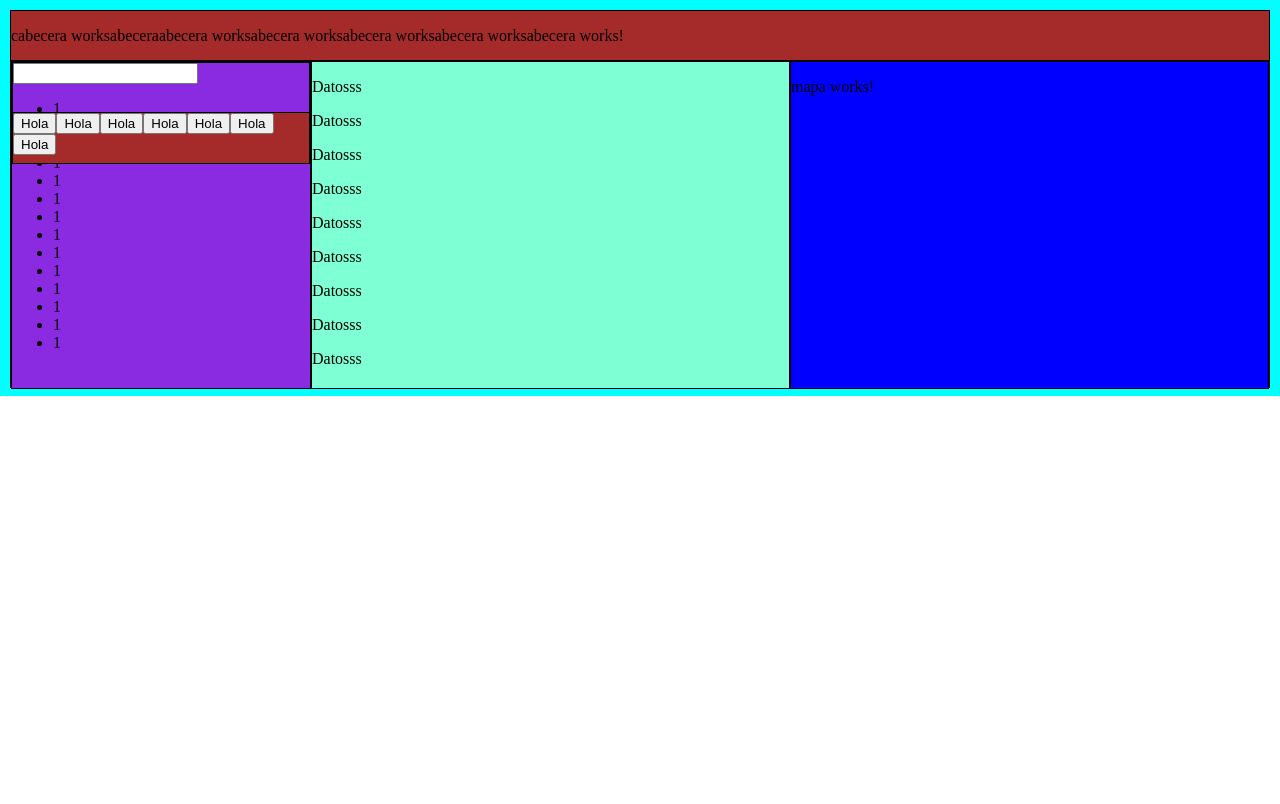
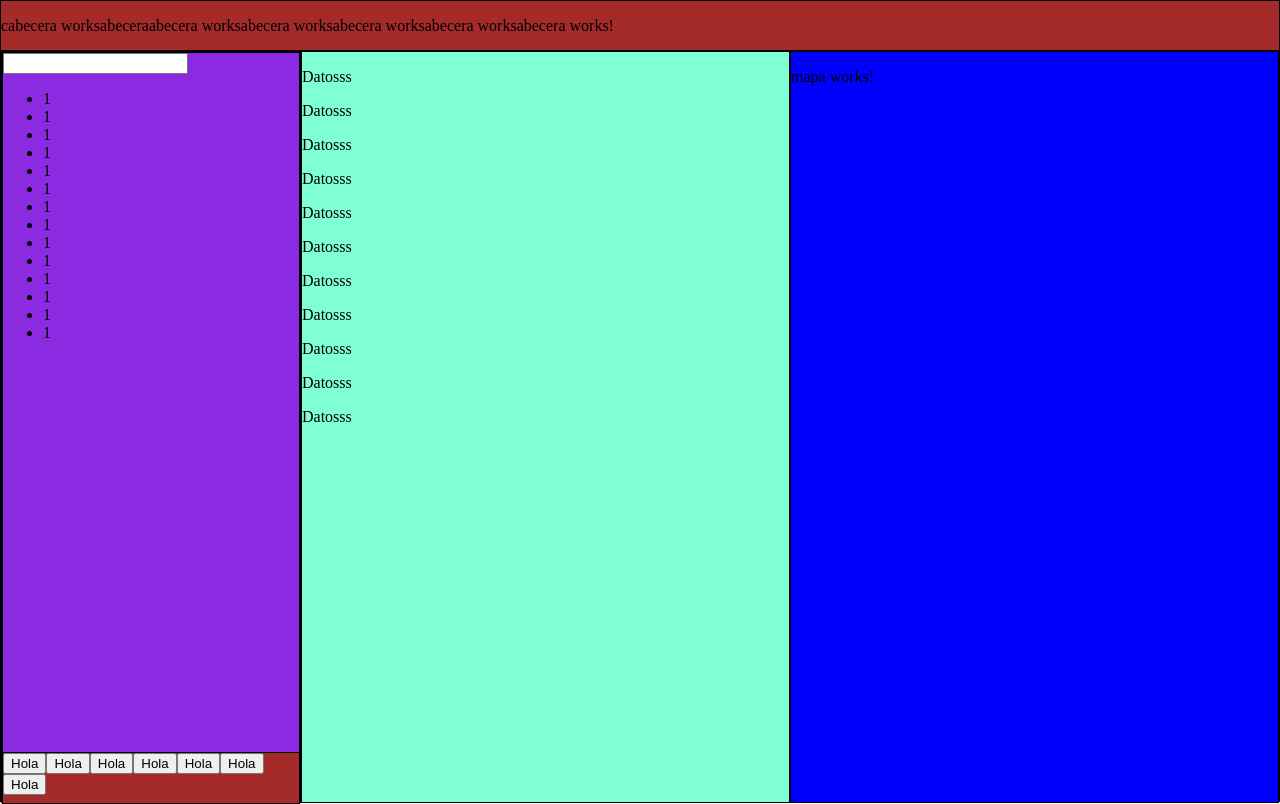
Before and after one commit to Lupa07/libretaDirecciones, an Angular app: page / in a window 1280 px wide. Built offline with nearby package versions, Linux system fonts and the light colour scheme.

Commit message:
Esqueleto terminado

```diff
--- a/src/app/app.component.scss
+++ b/src/app/app.component.scss
@@ -1,56 +1,51 @@
-.contenedor-general{
-    height: 100%;
-
+.contenedor-general {
+  height: 100vh;
   background-color: aqua;
 
-    padding: 10px;
-    .contenido-general{
+  .contenido-general {
+    height: 100vh;
 
-        display:grid;
-        grid-template-rows:50px 1fr ;
+    display: grid;
+    grid-template-rows: 50px 1fr;
     background-color: coral;
-        .contenedor-cabecera{
+    .contenedor-cabecera {
       background-color: brown;
       height: 50px;
       border: 1px solid black;
-
     }
-        .contenedor-del-cuerpo{
+    .contenedor-del-cuerpo {
       background-color: blueviolet;
       display: grid;
       height: 100%;
       grid-template-columns: 300px 1fr 1fr;
 
-
       border: 1px solid black;
-            .contenido-listado-y-botonera{
-
+      .contenido-listado-y-botonera {
         display: grid;
         height: 100%;
-                grid-template-rows: 50px 1fr 50px;
+        grid-template-rows: 1fr 50px;
         background-color: blueviolet;
         border: 1px solid black;
-                .contenedor-listado{
+        .contenedor-listado {
           height: 100%;
           border: 1px solid black;
         }
-                .contenedor-botonera{
+        .contenedor-botonera {
           border: 1px solid black;
           height: 50px;
           background-color: brown;
         }
       }
-            .contenido-datos{
+      .contenido-datos {
         height: 100%;
         background-color: aquamarine;
         border: 1px solid black;
       }
-            .contenido-mapa{
+      .contenido-mapa {
         height: 100%;
         background-color: blue;
         border: 1px solid black;
       }
-
     }
   }
 }
--- a/src/app/datos/datos.component.html
+++ b/src/app/datos/datos.component.html
@@ -8,4 +8,8 @@
     <p>Datosss</p>
     <p>Datosss</p>
     <p>Datosss</p>
+    <p>Datosss</p>
+    <p>Datosss</p>
+
+
  </div>
--- a/src/styles.scss
+++ b/src/styles.scss
@@ -1,5 +1,6 @@
 /* You can add global styles to this file, and also import other style files */
 body{
 
-    margin: 0;
+    margin: 0px;
+    overflow-y: hidden;
 }
```
Lines whose indentation alone changed are shown as unchanged.
